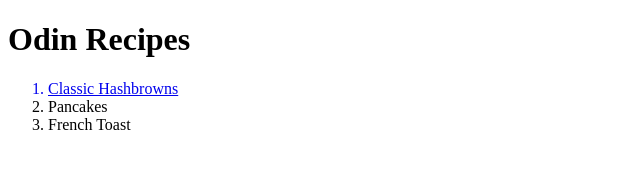
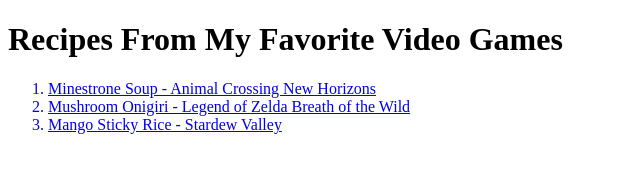
Before and after one commit to lopezjap/odin-recipes, a plain HTML site: page index.html in a window 1280 px wide. Shown: the whole page, without its empty margins (0-640 px from the left). Drawn offline with Linux system fonts and the light colour scheme.

```diff
--- a/index.html
+++ b/index.html
@@ -7,11 +7,11 @@
     <title>Document</title>
 </head>
 <body>
-    <h1>Odin Recipes</h1>
+    <h1>Recipes From My Favorite Video Games</h1>
     <ol>
-        <a href="/home/jessica/repos/odin-recipes/recipes/hashbrown.html"><li>Classic Hashbrowns</li></a>
-        <li>Pancakes</li>
-        <li>French Toast</li>
+        <a href="https://pixelatedprovisions.com/wp-content/uploads/2021/12/minestroneAC_01.jpg"><li>Minestrone Soup - Animal Crossing New Horizons</li></a>
+        <a href="https://pixelatedprovisions.com/2017/03/29/breath-of-the-wild-mushroom-rice-ball/"><li>Mushroom Onigiri - Legend of Zelda Breath of the Wild</li></a>
+        <a href="https://pixelatedprovisions.com/2022/02/09/stardew-valley-mango-sticky-rice/"><li>Mango Sticky Rice - Stardew Valley</li></a>
     </ol>
 </body>
 </html>
```
Also changed, not shown: recipes/minestrone.html (deleted), recipes/udon.html (added).
